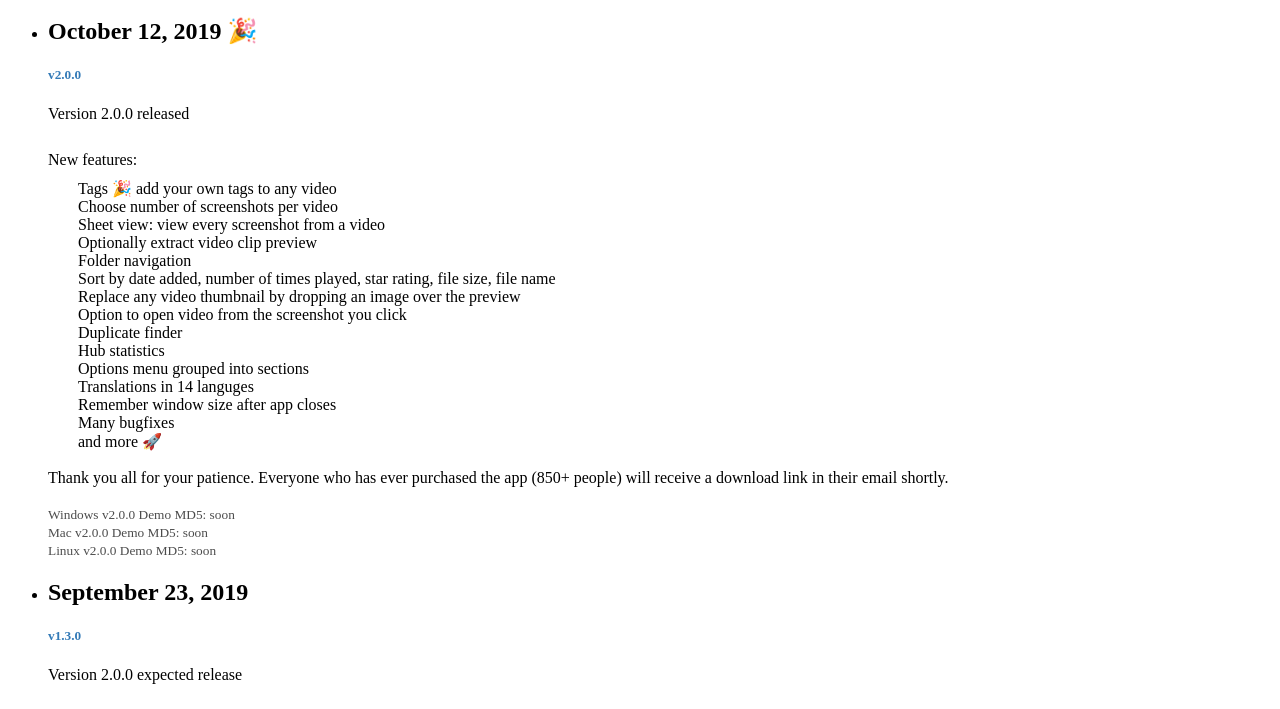
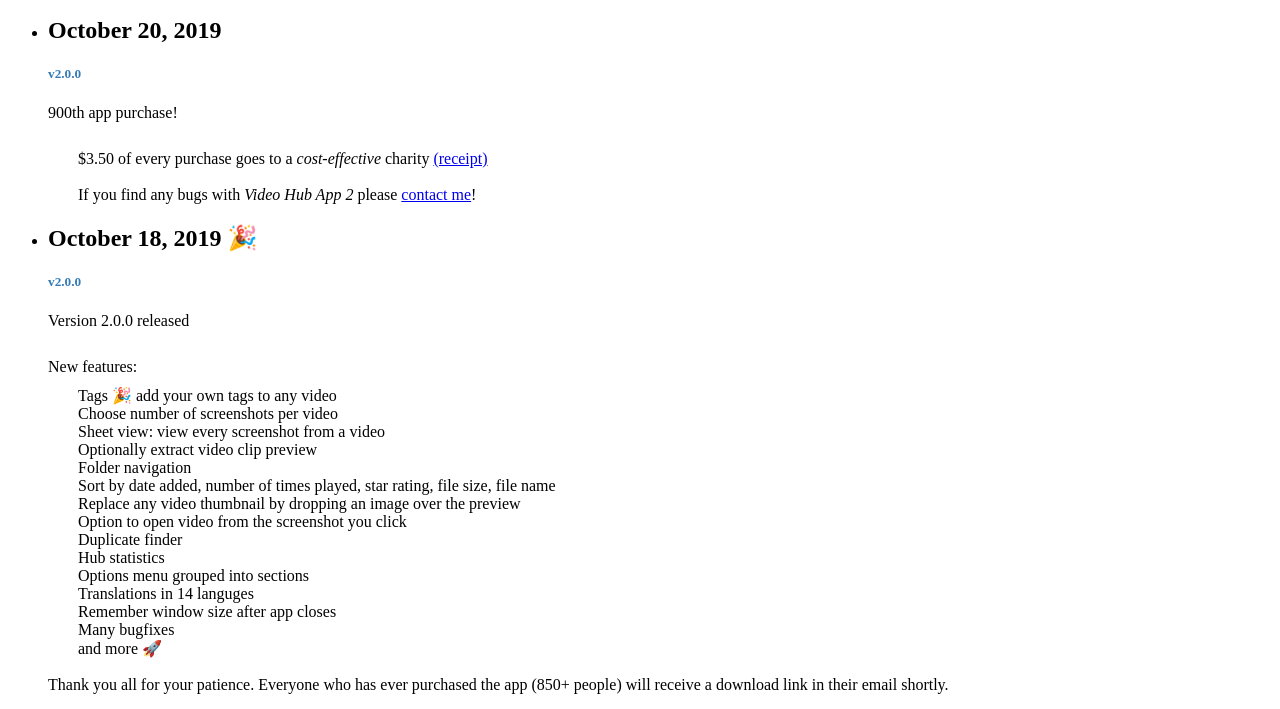
Before and after one commit to BrianQuigley18/video-hub-app-public-website, a website: page blog.html in a window 1280 px wide. Shown: the part 50-759 px from the top of the page. Drawn offline with Linux system fonts and the light colour scheme.

Commit message:
900th purchase

```diff
--- a/blog.html
+++ b/blog.html
@@ -102,7 +102,27 @@
                 <div class="col-md-8 col-md-offset-2">
                   <ul class="fh5co-faq-list">
                     <li class="animate-box">
-                      <h2>October 12, 2019 🎉</h2>
+                      <h2>October 20, 2019</h2>
+                      <h5 class="soon">v2.0.0</h5>
+
+                      <span class="head">900th app purchase!</span>
+                      <br>
+                      <span class="line">$3.50 of every purchase goes to a <em>cost-effective</em> charity <a
+                          href="https://www.againstmalaria.com/MyNets.aspx?DonationID=526422">(receipt)</a></span>
+                      <br>
+                      <span class="line">If you find any bugs with <em>Video Hub App 2</em> please <a href="contact.html">contact me</a>!
+                      </span>
+
+                    </li>
+                  </ul>
+                </div>
+              </div>
+
+              <div class="row">
+                <div class="col-md-8 col-md-offset-2">
+                  <ul class="fh5co-faq-list">
+                    <li class="animate-box">
+                      <h2>October 18, 2019 🎉</h2>
                       <h5 class="soon">v2.0.0</h5>
 
                       <span class="head">Version 2.0.0 released</span>
```
